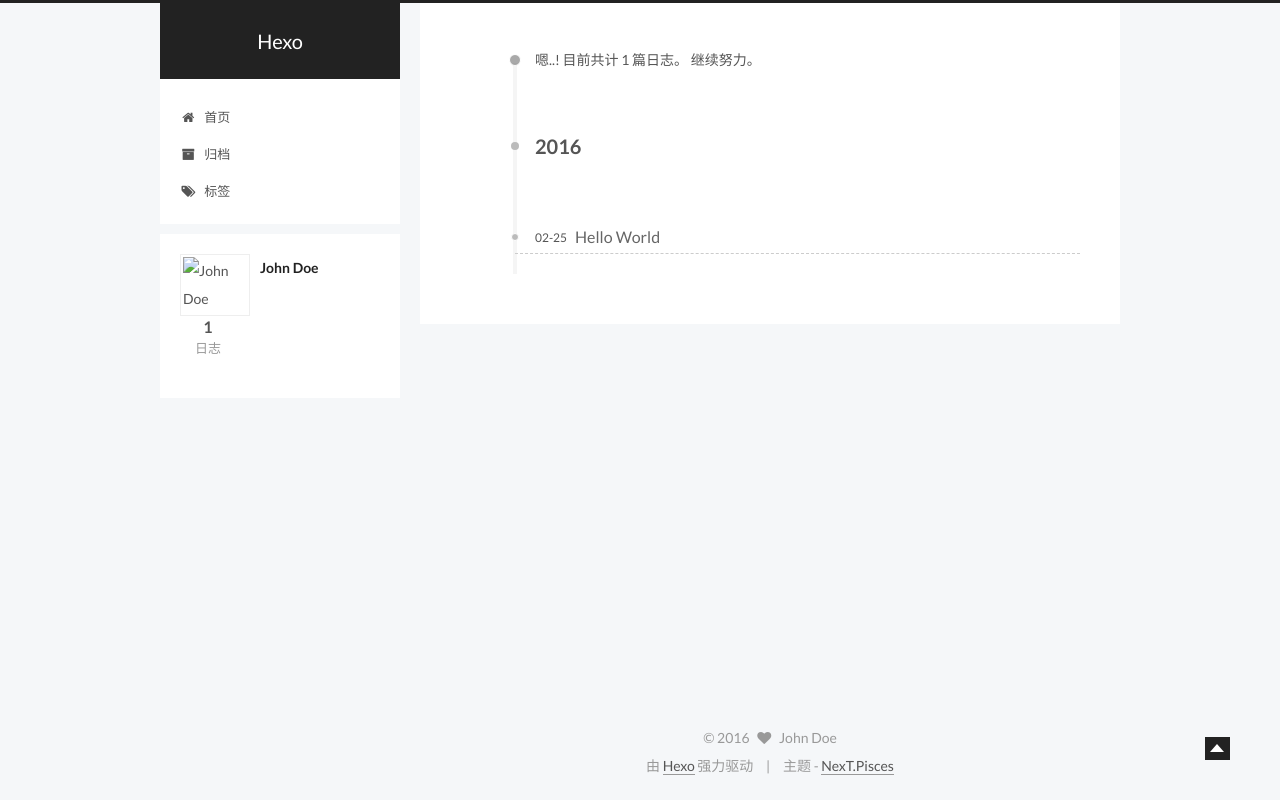
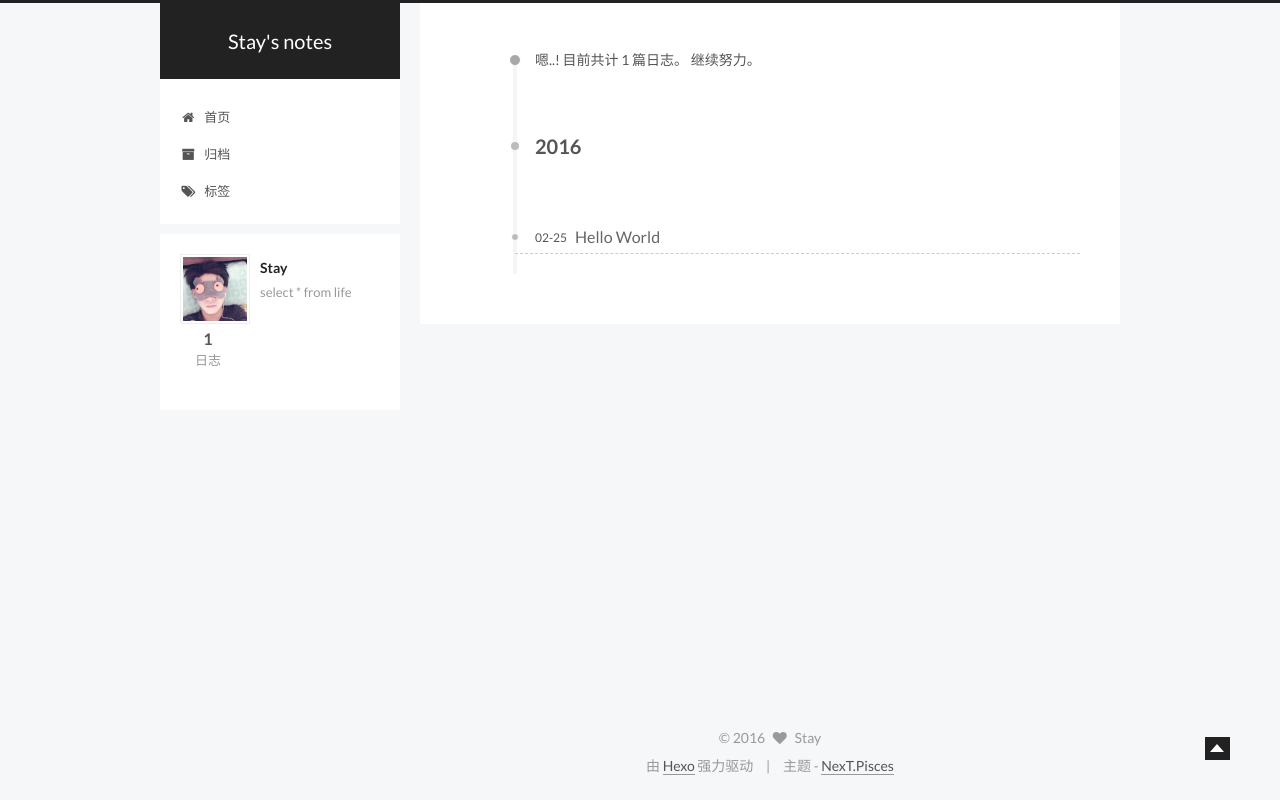
Before and after one commit to Stay/stay.github.io, a plain HTML site: page archives/2016/02/index.html in a window 1280 px wide. Drawn offline with Linux system fonts and the light colour scheme.

Commit message:
Site updated: 2016-02-25 15:47:11

```diff
--- a/archives/2016/02/index.html
+++ b/archives/2016/02/index.html
@@ -41,7 +41,7 @@
 <link href="/css/main.css?v=0.5.0" rel="stylesheet" type="text/css" />
 
 
-  <meta name="keywords" content="Hexo, NexT" />
+  <meta name="keywords" content="Android, Stay" />
 
 
 
@@ -57,15 +57,15 @@
 
 
 
-<meta name="description">
+<meta name="description" content="select * from life">
 <meta property="og:type" content="website">
-<meta property="og:title" content="Hexo">
+<meta property="og:title" content="Stay's notes">
 <meta property="og:url" content="http://note.stay4it.com/archives/2016/02/index.html">
-<meta property="og:site_name" content="Hexo">
-<meta property="og:description">
+<meta property="og:site_name" content="Stay's notes">
+<meta property="og:description" content="select * from life">
 <meta name="twitter:card" content="summary">
-<meta name="twitter:title" content="Hexo">
-<meta name="twitter:description">
+<meta name="twitter:title" content="Stay's notes">
+<meta name="twitter:description" content="select * from life">
 
 
 
@@ -83,7 +83,7 @@
   };
 </script>
 
-  <title> 归档 | Hexo </title>
+  <title> 归档 | Stay's notes </title>
 </head>
 
 <body itemscope itemtype="http://schema.org/WebPage" lang="zh-Hans">
@@ -112,7 +112,7 @@
   <div class="custom-logo-site-title">
     <a href="/"  class="brand" rel="start">
       <span class="logo-line-before"><i></i></span>
-      <span class="site-title">Hexo</span>
+      <span class="site-title">Stay's notes</span>
       <span class="logo-line-after"><i></i></span>
     </a>
   </div>
@@ -272,10 +272,10 @@
       <section class="site-overview sidebar-panel  sidebar-panel-active ">
         <div class="site-author motion-element" itemprop="author" itemscope itemtype="http://schema.org/Person">
           <img class="site-author-image" itemprop="image"
-               src="/images/default_avatar.jpg"
-               alt="John Doe" />
-          <p class="site-author-name" itemprop="name">John Doe</p>
-          <p class="site-description motion-element" itemprop="description"></p>
+               src="/images/my_avatar.jpg"
+               alt="Stay" />
+          <p class="site-author-name" itemprop="name">Stay</p>
+          <p class="site-description motion-element" itemprop="description">select * from life</p>
         </div>
         <nav class="site-state motion-element">
           <div class="site-state-item site-state-posts">
@@ -325,7 +325,7 @@
   <span class="with-love">
     <i class="fa fa-heart"></i>
   </span>
-  <span class="author" itemprop="copyrightHolder">John Doe</span>
+  <span class="author" itemprop="copyrightHolder">Stay</span>
 </div>
 
 <div class="powered-by">
--- a/css/main.css
+++ b/css/main.css
@@ -1529,7 +1529,7 @@ pre .javascript .function {
   width: 4px;
   height: 4px;
   border-radius: 50%;
-  background: #fff74b;
+  background: #6a4ff7;
 }
 .sidebar-nav {
   margin: 0 0 20px;
```
Also changed, not shown: 2016/02/25/hello-world/index.html (+9 -9 lines), archives/2016/index.html (+14 -14 lines), archives/index.html (+14 -14 lines), index.html (+14 -14 lines), favicon.ico (added), images/default_avatar.jpg (added), images/my_avatar.jpg (added).
